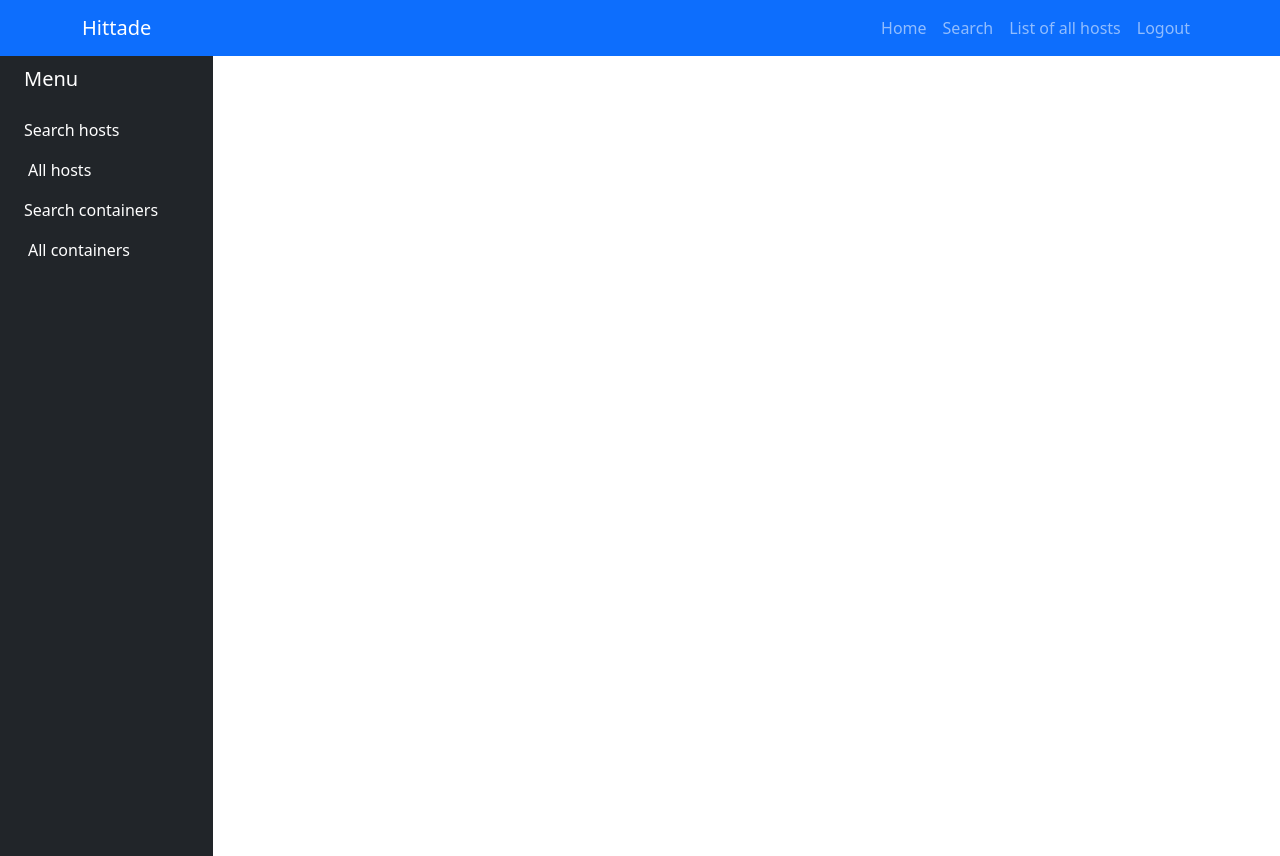
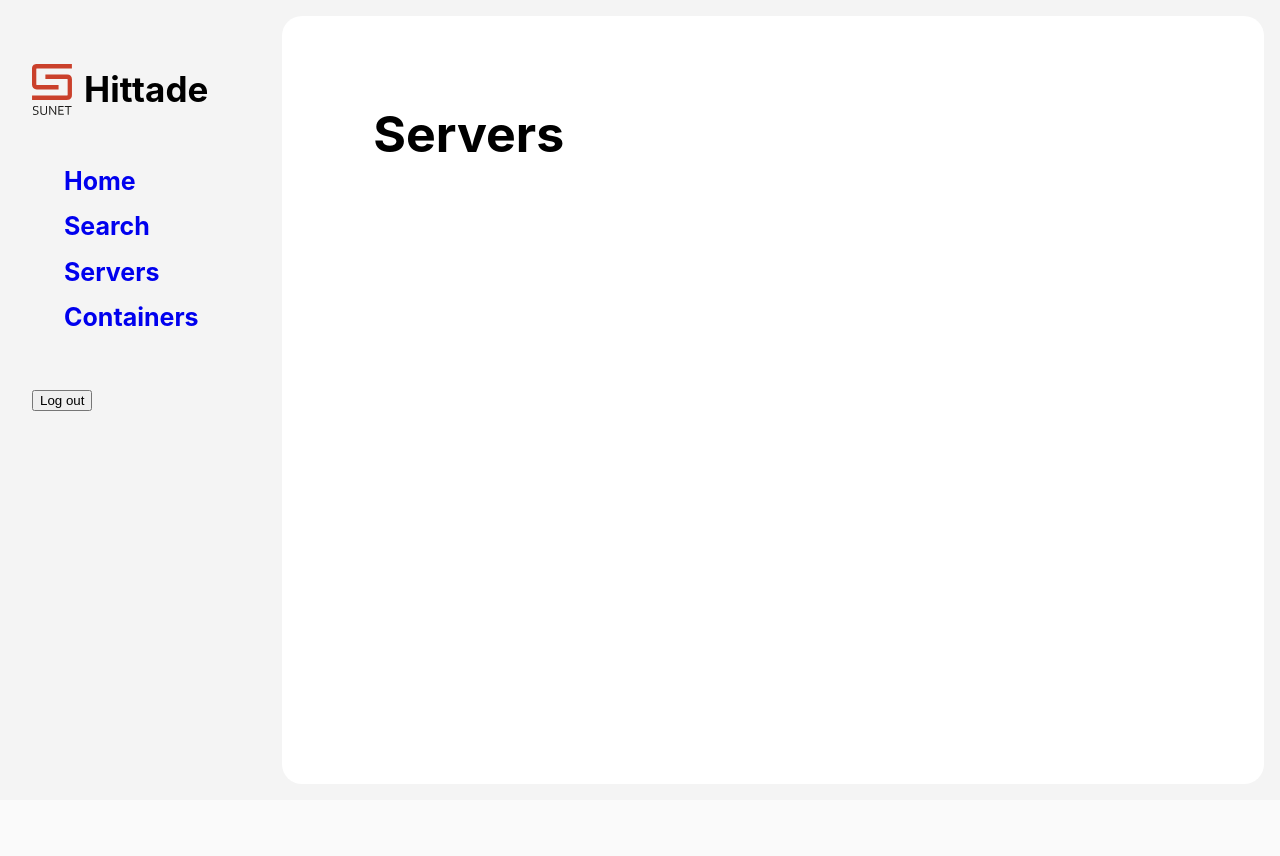
Before and after one commit to SUNET/hittade-server, a Django app: page /servers/ in a window 1280 px wide. After the commit the page ends 411 px from the top, so only its background shows below. Run offline with Django 4.2, Linux system fonts and the light colour scheme; the visitor is signed in with stand-in values (Sample User, id 1); data that the repository does not hold is empty; style sheets or scripts are compiled from the project's sources; some libraries are stand-ins or nearby versions; some web fonts are replaced.

Commit message:
Use new base template for servers page and rename index2 -> index

```diff
--- /dev/null
+++ b/servers/templates/servers/index.html
@@ -0,0 +1,20 @@
+{% extends "base.html" %}
+
+{% block subtitle %}
+    <p>Welcome to server/host details page</p>
+{% endblock %}
+
+{% block content %}
+    {% for osd, values in osdetails.items %}
+    <details>
+        <summary class="ht-heading -m">{{ osd }}</summary>
+        <div>
+            <ul>
+                {% for value in values %}
+                    <li class="list-group-item"><a href="{% url 'servers:host' value.1 %}"> {{ value.0 }}</a></li>
+                {% endfor %}
+            </ul>
+        </div>
+    </details>
+    {% endfor %}
+{% endblock %}
--- a/servers/templates/servers/index2.html
+++ /dev/null
@@ -1,19 +0,0 @@
-{% extends "servers/base.html" %}
-{% block title %}Welcome to server/host details page{% endblock %}
-
-{% block content %}
-<div class="container-md m-5">
-    {% for osd, values in osdetails.items %}
-    <details>
-        <summary class="h2">{{ osd }}</summary>
-        <div class="container-md m5">
-            {% for value in values %}
-            <ul class="list-group">
-                <li class="list-group-item"><a href="{% url 'servers:host' value.1 %}"> {{ value.0 }}</a></li>
-            </ul>
-            {% endfor %}
-        </div>
-    </details>
-    {% endfor %}
-</div>
-{% endblock %}
--- a/servers/urls.py
+++ b/servers/urls.py
@@ -4,7 +4,7 @@ from . import views
 
 app_name = "servers"
 urlpatterns = [
-    path("", views.index2, name="index2"),
+    path("", views.index, name="index"),
     # path("add/", views.add, name="add"),
     path("package/<int:pk>", views.package, name="package"),
     path("host/<int:pk>", views.host, name="host"),
--- a/servers/views.py
+++ b/servers/views.py
@@ -114,7 +114,7 @@ def hosts(request):
 
 @login_required
 @permission_required("servers.view_host", raise_exception=True)
-def index2(request):
+def index(request):
     # osdetails: dict[Any, Any] = get_osdetails()
     # # HACK: To stop any error on the view for missing cache
     # if not osdetails:
@@ -137,4 +137,4 @@ def index2(request):
         osdetails = f"{ld.osname}-{ld.osrelease}"
         data[osdetails].append((host.hostname, host.id))
 
-    return render(request, "servers/index2.html", {"osdetails": dict(data)})
+    return render(request, "servers/index.html", {"title": "Servers", "osdetails": dict(data)})
--- a/templates/base.html
+++ b/templates/base.html
@@ -7,7 +7,7 @@
         <meta http-equiv="X-UA-Compatible" content="IE=edge" />
         <meta name="viewport" content="width=device-width, initial-scale=1.0" />
         <link rel="stylesheet" href="/static/css/main.css">
-        <title>{% block title %}Hittade Server{% endblock %}</title>
+        <title>{% if title %}{{ title }}{% else %}Hittade Server{% endif %}</title>
         {% block head %}{% endblock %}
     </head>
     <body>
@@ -23,7 +23,7 @@
                             <ul class="menu">
                                 <li><a class="link -home" href="/">Home</a></li>
                                 <li><a class="link -search" href="/search">Search</a></li>
-                                <li><a class="link -servers" href="/servers">Hosts</a></li>
+                                <li><a class="link -servers" href="/servers">Servers</a></li>
                                 <li><a class="link -containers" href="/containers">Containers</a></li>
                             </ul>
                         </nav>
@@ -35,6 +35,10 @@
                 </aside>
                 <main class="main">
                     {% block main %}
+                        <div class="ht-content">
+                            <h1 class="ht-heading -xl _mb">{{ title }}</h1>
+                            {% block content %}{% endblock %}
+                        </div>
                     {% endblock %}
                 </main>
             </div>
```
